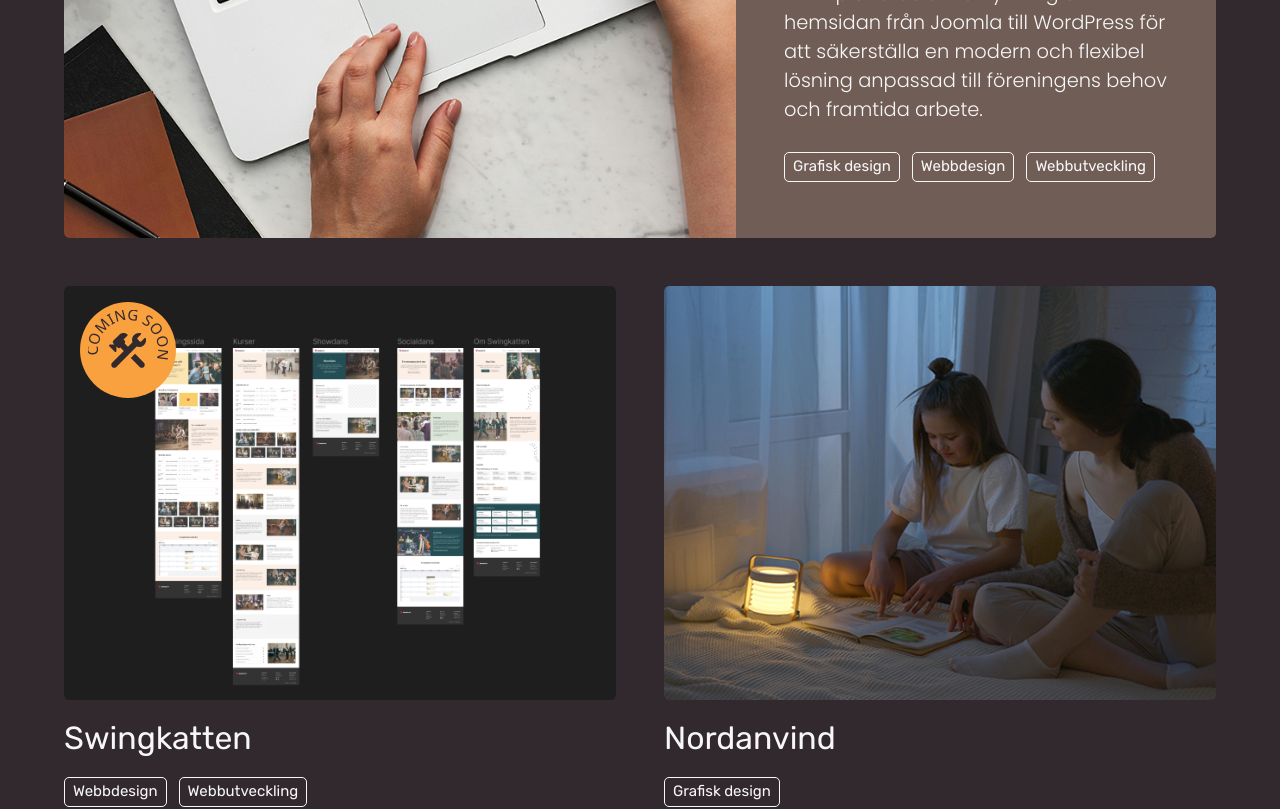
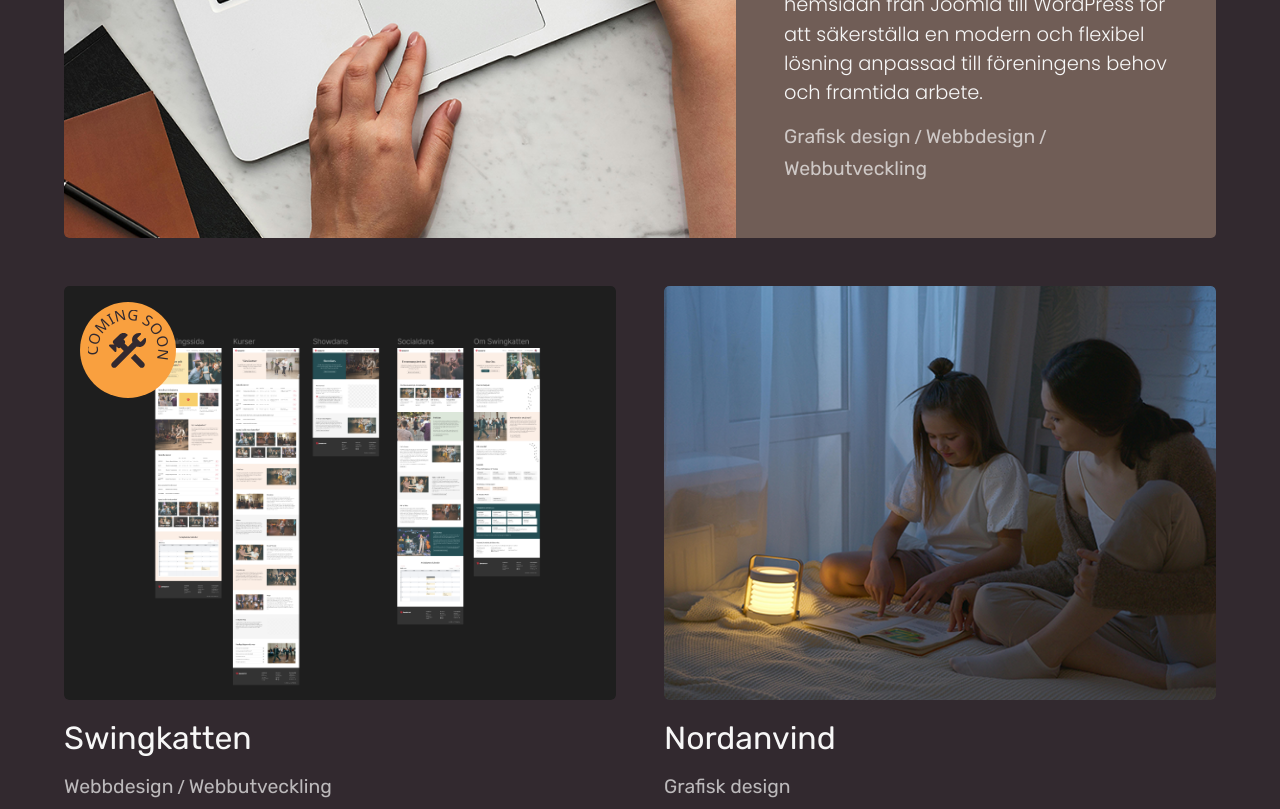
Before and after one commit to mimmi-libert/react-portfolio, a React (Vite) app: page / in a window 1280 px wide. Shown: the part 2240-3049 px from the top of the page. Built offline with nearby package versions, Linux system fonts and the light colour scheme.

Commit message:
Update resume and category design

```diff
--- a/index.html
+++ b/index.html
@@ -2,6 +2,7 @@
 <html lang="en">
   <head>
     <meta charset="UTF-8" />
+    <meta name="viewport" content="width=device-width, initial-scale=1.0" />
     <meta
       name="description"
       content="I'm a web designer and front-end developer creating modern, responsive websites with React, WordPress, and sleek UI design tools."
--- a/src/components/About/about-data.js
+++ b/src/components/About/about-data.js
@@ -47,10 +47,10 @@ const workExperienceList = [
     translationKey: "balonka",
     organization: "Balonka",
     task: "Internship",
-    date: "May 2025 - June 2025",
+    date: "April 2025 - May 2025",
     description:
       "Interning part-time at a web agency as a web designer and front-end developer. At Balonka, I had the opportunity to create designs and rebuild several websites in WordPress (Divi), based on client needs and specifications.",
-    dateObject: new Date("2025-05-01"),
+    dateObject: new Date("2025-04-01"),
   },
   {
     type: "work-experience",
--- a/src/components/Portfolio/AllCases.jsx
+++ b/src/components/Portfolio/AllCases.jsx
@@ -137,12 +137,18 @@ function AllCases() {
                       {caseItem.organization}
                     </h3>
                   </LangLink>
-                  <div className="flex flex-wrap gap-2 md:gap-3 pt-3xs">
-                    {Object.keys(caseItem.category).map((cat) => (
+                  <div className="flex flex-wrap gap-1 items-center">
+                    {Object.keys(caseItem.category).map((cat, index) => (
                       <React.Fragment key={cat}>
-                        <span className="border border-white text-white text-[12px] md:text-xs font-rubik rounded-[5px] px-2 py-3xs">
+                        <span className="text-white-transparent text-xs sm:text-sm font-rubik">
                           {t(`portfolio.categories.${cat}`)}
                         </span>
+                        {index < Object.keys(caseItem.category).length - 1 && (
+                          <span className="text-white-transparent text-sm">
+                            {" "}
+                            /{" "}
+                          </span>
+                        )}
                       </React.Fragment>
                     ))}
                   </div>
--- a/src/components/Portfolio/MainCase.jsx
+++ b/src/components/Portfolio/MainCase.jsx
@@ -62,7 +62,6 @@ function MainCase() {
   const isUnderConstruction =
     translatedCaseData.status === "under-construction";
 
-  // make this array once so alt text and pills match
   const categoryLabels = Object.keys(translatedCaseData.category).map((cat) =>
     t(`portfolio.categories.${cat}`)
   );
@@ -116,14 +115,16 @@ function MainCase() {
           {translatedCaseData.description}
         </p>
 
-        <div className="flex flex-wrap gap-3 pt-2 md:pt-3xs lg:pt-2xs">
-          {Object.keys(translatedCaseData.category).map((cat) => (
-            <span
-              className="border border-white text-white-transparent md:text-white text-xs font-rubik rounded-[5px] px-2 py-3xs"
-              key={cat}
-            >
-              {t(`portfolio.categories.${cat}`)}
-            </span>
+        <div className="flex flex-wrap gap-1 items-center md:pt-3xs">
+          {Object.keys(translatedCaseData.category).map((cat, index) => (
+            <React.Fragment key={cat}>
+              <span className="text-white-transparent text-xs sm:text-sm font-rubik">
+                {t(`portfolio.categories.${cat}`)}
+              </span>
+              {index < Object.keys(translatedCaseData.category).length - 1 && (
+                <span className="text-white-transparent text-sm"> / </span>
+              )}
+            </React.Fragment>
           ))}
         </div>
         {isUnderConstruction && (
--- a/src/components/Portfolio/SecondaryCase.jsx
+++ b/src/components/Portfolio/SecondaryCase.jsx
@@ -97,7 +97,7 @@ function SecondaryCase({ id, category, organization, image, status, index }) {
           )}
         </figure>
       </LangLink>
-      <div className="cases__secondary__content grid gap-2 md:gap-3">
+      <div className="cases__secondary__content grid gap-2 xl:gap-3">
         <LangLink
           to={`/case/${translatedCaseData.id}`}
           className="inline-block focus-visible:outline-2 focus-visible:outline-white focus-visible:outline-offset-4"
@@ -109,12 +109,15 @@ function SecondaryCase({ id, category, organization, image, status, index }) {
             {translatedCaseData.organization}
           </h3>
         </LangLink>
-        <div className="flex flex-wrap gap-3 pt-2 md:pt-3xs">
-          {Object.keys(translatedCaseData.category).map((cat) => (
+        <div className="flex flex-wrap gap-1 items-center">
+          {Object.keys(translatedCaseData.category).map((cat, index) => (
             <React.Fragment key={cat}>
-              <span className="border border-white text-white-transparent md:text-white text-xs font-rubik rounded-[5px] px-2 py-3xs">
+              <span className="text-white-transparent text-xs sm:text-sm font-rubik">
                 {t(`portfolio.categories.${cat}`)}
               </span>
+              {index < Object.keys(translatedCaseData.category).length - 1 && (
+                <span className="text-white-transparent text-sm"> / </span>
+              )}
             </React.Fragment>
           ))}
         </div>
--- a/src/components/Portfolio/portfolio-data.js
+++ b/src/components/Portfolio/portfolio-data.js
@@ -17,7 +17,6 @@ const mainCaseData = [
       adobeIllustrator: true,
       adobePhotoshop: true,
       wordpress: true,
-      htmlJsCSS: true,
     },
     organization: "Swedish Aral Sea Society", // Default English
     description:
--- a/src/pages/CaseDetail.jsx
+++ b/src/pages/CaseDetail.jsx
@@ -147,7 +147,7 @@ function CaseDetail() {
         >
           <div className="case-detail__inner max-w-[1240px] mx-auto grid lg:grid-cols-[7fr_5fr] items-start gap-xs sm:gap-sm md:gap-md lg:gap-lg">
             <div className="">
-              <h2 className="md:text-lg mb-2 lg:mb-2xs">
+              <h2 className="md:text-lg mb-3 lg:mb-2xs">
                 {t("caseHeadingBackground")}
               </h2>
               {Array.isArray(translatedCaseData.fullDescription) ? (
@@ -161,14 +161,17 @@ function CaseDetail() {
                   {parse(translatedCaseData.fullDescription)}
                 </p>
               )}
-              <div className="flex flex-wrap gap-2 md:gap-3 pt-3xs md:pt-3">
-                {Object.keys(translatedCaseData.tools).map((tool) => (
-                  <span
-                    className="border border-teal-dark text-teal-dark font-rubik text-[12px] md:text-xs font-medium rounded-[5px] px-2 py-3xs"
-                    key={tool}
-                  >
-                    {t(`portfolio.tools.${tool}`)}
-                  </span>
+              <div className="flex flex-wrap gap-1 items-center pt-1">
+                {Object.keys(translatedCaseData.tools).map((tool, index) => (
+                  <React.Fragment key={tool}>
+                    <span className="text-brown font-medium text-sm font-rubik">
+                      {t(`portfolio.tools.${tool}`)}
+                    </span>
+                    {index <
+                      Object.keys(translatedCaseData.tools).length - 1 && (
+                      <span className="text-brown text-sm"> / </span>
+                    )}
+                  </React.Fragment>
                 ))}
               </div>
             </div>
--- a/src/pages/Home.jsx
+++ b/src/pages/Home.jsx
@@ -9,9 +9,13 @@ import Footer from "../components/Footer";
 function Home() {
   return (
     <>
-      <div className="wrapper grid relative pt-[60px] md:pt-[80px] bg-white">
+      <div className="wrapper grid w-full">
         <Header />
-        <main id="main-content" tabIndex="-1">
+        <main
+          id="main-content"
+          className="bg-white relative pt-[60px] md:pt-[80px]"
+          tabIndex="-1"
+        >
           <Hero />
           <Promo />
           <Portfolio />
--- a/src/translations/en.js
+++ b/src/translations/en.js
@@ -58,7 +58,7 @@ export const en = {
           "The Swedish Aral Sea Society is undergoing a renewal of its visual identity and website. A new logo and web design has been developed to more clearly communicate the organization’s mission, with a full migration from Joomla to WordPress planned for autumn 2025 to ensure a modern, flexible platform for future growth.",
         fullDescription: [
           "The Swedish Aral Sea Society is a Sweden-based non-profit organization working to strengthen democracy and promote sustainable development in Central Asia, notably in the Aral Sea region. Founded in the late 90s, the organization has now begun the process of modernizing and clarifying its visual identity and website.",
-          "I chose this organization as my final school project, with the goal of creating a platform featuring a clear, user-friendly structure and streamlined content presentation to better communicate their mission. As part of this, I've developed a new logo in <strong>Adobe Illustrator</strong> and a web design in Figma that highlight the society's environmental focus - drawing inspiration from the region's climate challenges while reflecting a tone of hope and progress aligned with their work.",
+          "I chose this organization as my final school project, with the goal of creating a platform featuring a clear, user-friendly structure and streamlined content presentation to better communicate their mission. As part of this, I've developed a new logo in <strong>Adobe Illustrator</strong> and a web design in <strong>Figma</strong> that highlight the society's environmental focus - drawing inspiration from the region's climate challenges while reflecting a tone of hope and progress aligned with their work.",
           "I am currently working with the website's migration from <strong>Joomla</strong> to <strong>WordPress</strong>, ensuring a modern, flexible solution tailored to the organization's needs and future growth. Until the full migration is complete, I have created a basic prototype to visualize the new structure and design approach.",
         ],
       },
@@ -134,7 +134,7 @@ export const en = {
     balonka: {
       organization: "BALONKA",
       task: "Internship",
-      date: "May 2025 - June 2025",
+      date: "April 2025 - May 2025",
       description:
         "Interning part-time at a web agency as a web designer and front-end developer. At Balonka, I had the opportunity to create designs in Figma aand rebuild several websites in WordPress (Divi), based on client needs and specifications.",
     },
--- a/src/translations/sv.js
+++ b/src/translations/sv.js
@@ -131,7 +131,7 @@ export const sv = {
     balonka: {
       organization: "BALONKA",
       task: "Praktik",
-      date: "Maj 2025 - Juni 2025",
+      date: "April 2025 - Maj 2025",
       description:
         "Praktiserade deltid på en webbbyrå som webbdesigner och frontend-utvecklare. På Balonka fick jag möjlighet att designa och bygga om flera webbplatser i WordPress (Divi) utifrån kundernas behov och önskemål.",
     },
```
